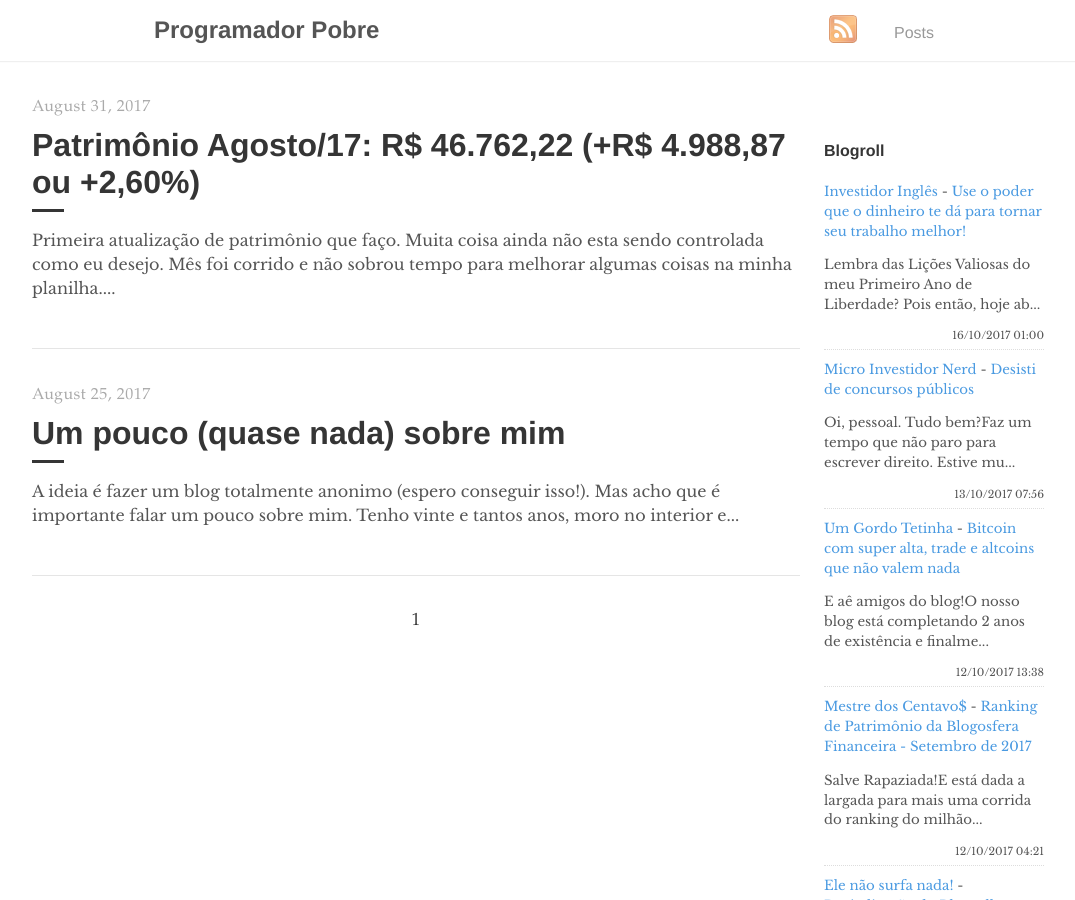
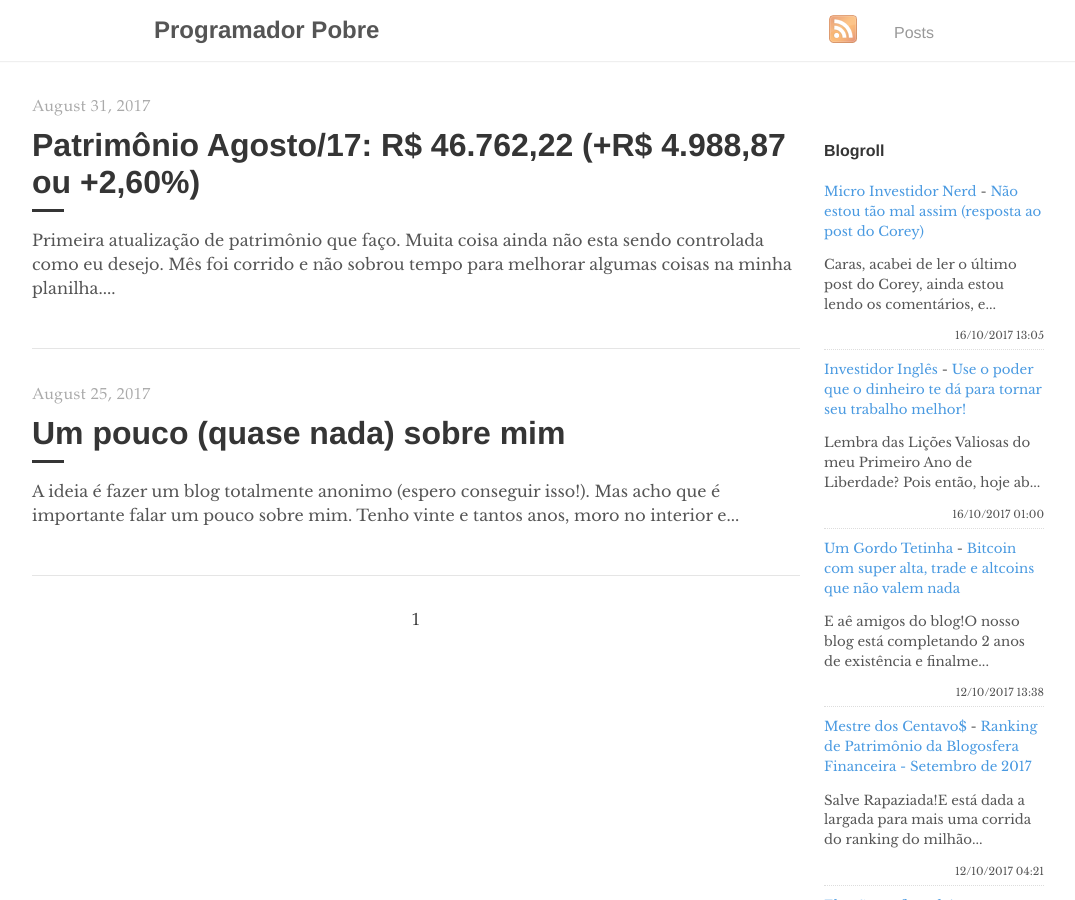
Before and after one commit to programadorpobre/programadorpobre.github.io, a Jekyll site: the page built from index.html, in a window 1280 px wide and 900 px high. Shown: the whole window, without its empty margins (96-1171 px from the left). Built offline with Jekyll 4.4.1, drawn with Linux system fonts in a browser that asks for light colours; the list of posts is cut into pages by our own code; comment, search, counter and statistics services are not loaded.

Commit message:
[ci skip] travis #73

```diff
--- a/_includes/feed-entries.html
+++ b/_includes/feed-entries.html
@@ -1,12 +1,12 @@
+<div class="feed-entry">
+    <a class="feed-entry-site-name" href="http://microinvestidornerd.blogspot.com/">Micro Investidor Nerd</a> - <a class="feed-entry-title" href="http://microinvestidornerd.blogspot.com/2017/10/nao-estou-tao-mal-assim.html">Não estou tão mal assim (resposta ao post do Corey)</a>
+    <p class="feed-entry-summary">Caras, acabei de ler o último post do Corey, ainda estou lendo os comentários, e...</p>
+    <time datetime="2017-10-16T13:05:00.001-07:00">16/10/2017 13:05</time>
+</div>
 <div class="feed-entry">
     <a class="feed-entry-site-name" href="http://investidoringles.blogspot.com/">Investidor Inglês</a> - <a class="feed-entry-title" href="http://investidoringles.blogspot.com/2017/10/use-poder-do-dinheiro-para-tornar-seu-trabalho-melhor.html">Use o poder que o dinheiro te dá para tornar seu trabalho melhor!</a>
     <p class="feed-entry-summary">Lembra das Lições Valiosas do meu Primeiro Ano de Liberdade? Pois então, hoje ab...</p>
     <time datetime="2017-10-16T01:00:00.000-02:00">16/10/2017 01:00</time>
-</div>
-<div class="feed-entry">
-    <a class="feed-entry-site-name" href="http://microinvestidornerd.blogspot.com/">Micro Investidor Nerd</a> - <a class="feed-entry-title" href="http://microinvestidornerd.blogspot.com/2017/10/desisti-de-concursos-publicos.html">Desisti de concursos públicos</a>
-    <p class="feed-entry-summary">Oi, pessoal. Tudo bem?Faz um tempo que não paro para escrever direito. Estive mu...</p>
-    <time datetime="2017-10-13T07:56:00.000-07:00">13/10/2017 07:56</time>
 </div>
 <div class="feed-entry">
     <a class="feed-entry-site-name" href="http://gordotetinha.blogspot.com/">Um Gordo Tetinha</a> - <a class="feed-entry-title" href="http://gordotetinha.blogspot.com/2017/10/bitcoin-com-super-alta-trade-e-altcoins.html">Bitcoin com super alta, trade e altcoins que não valem nada</a>
```
